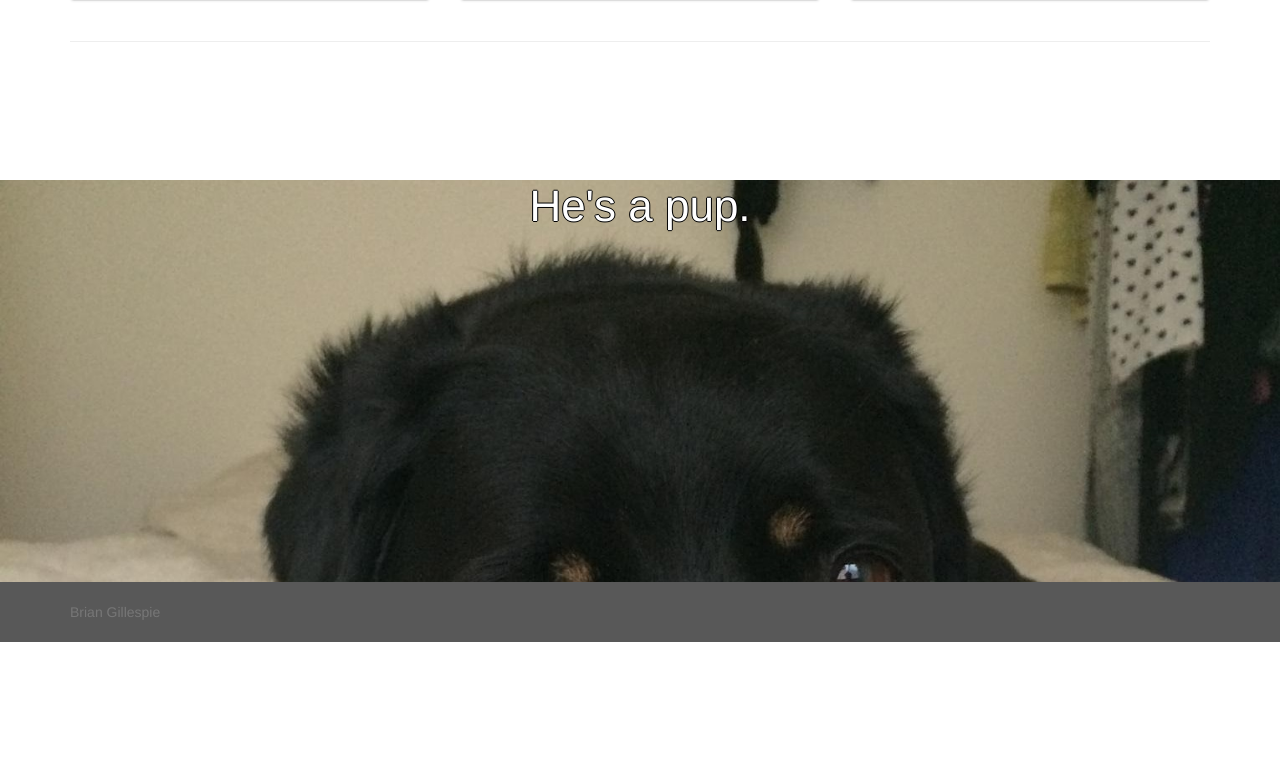
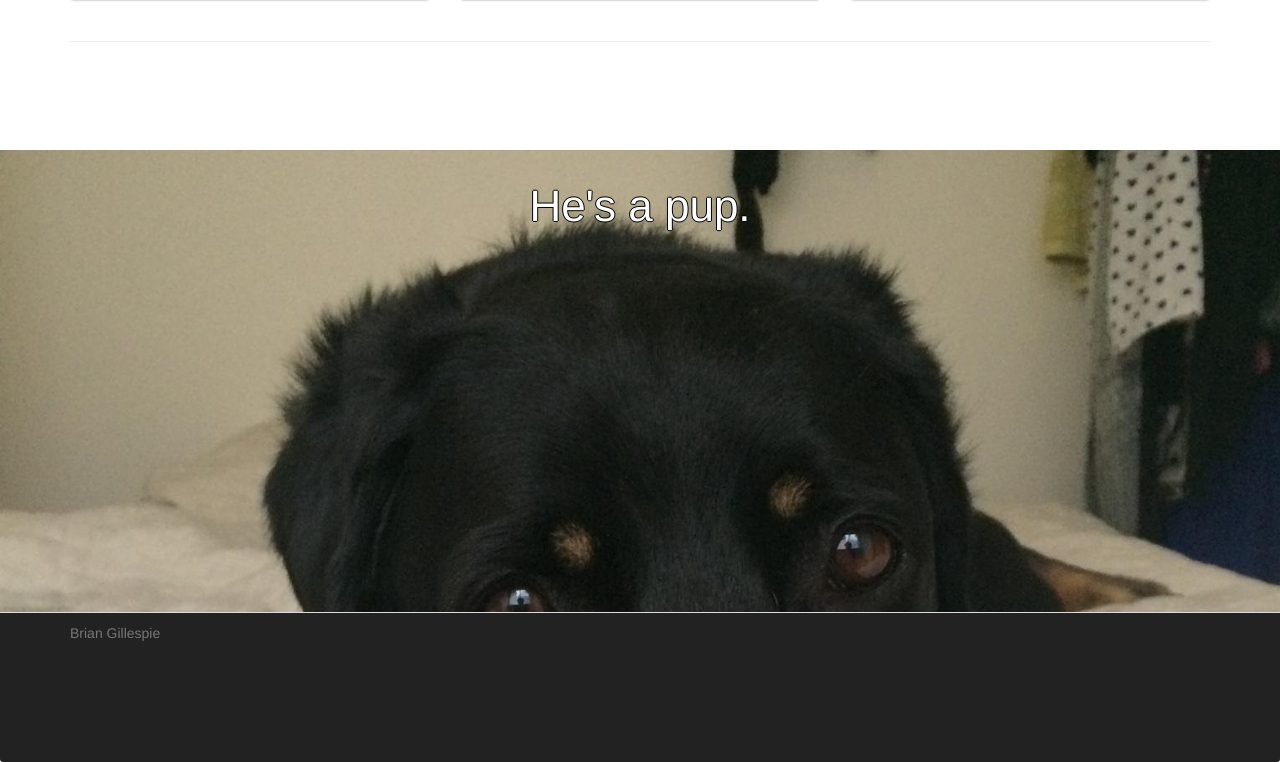
Before and after one commit to briangillespie/bgBlog, a Flask app: page / in a window 1280 px wide. Shown: the part 909-1671 px from the top of the page. Before the commit the page ends 1551 px from the top, so only its background shows below. Run offline with Flask 2, Linux system fonts and the light colour scheme; some libraries are stand-ins or nearby versions.

Commit message:
Update footer

```diff
--- a/bgpb/static/css/starter.css
+++ b/bgpb/static/css/starter.css
@@ -5,3 +5,9 @@ body {
   padding: 40px 15px;
   text-align: center;
 }
+
+.panel-footer.panel-custom {
+    color: #FFFFFF;
+    background-color: #222222;
+    height: 150px;
+}
--- a/bgpb/templates/base.html
+++ b/bgpb/templates/base.html
@@ -50,8 +50,7 @@
     </nav>
 
     {% block content %}{% endblock %}
-
-    <div id="footer" style="position: relative; margin-top: -30px;">
+    <div class="panel-footer panel-custom">
         <div class="container">
             <p class="text-muted">Brian Gillespie</p>
         </div>
--- a/bgpb/templates/index.html
+++ b/bgpb/templates/index.html
@@ -45,18 +45,12 @@
             </div>
         </div>
     </div><!--/row-->
-
     <hr>
-
 </div><!--/container-->
-
 <div class="divider"></div>
-
 <section class="bg-2">
     <div class="col-sm-10 col-sm-offset-1 text-center">
-
         <h1>He's a pup.</h1>
-
     </div>
 </section>
 <script>
```
